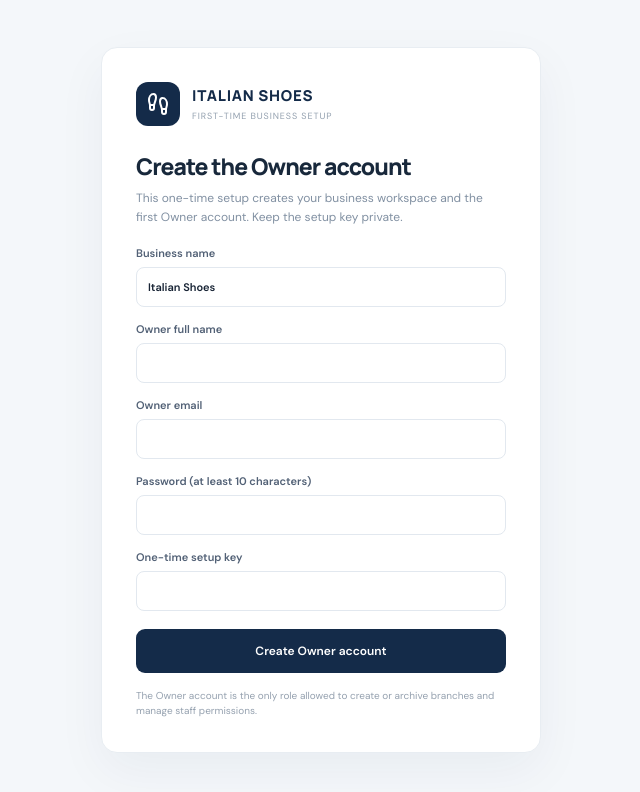
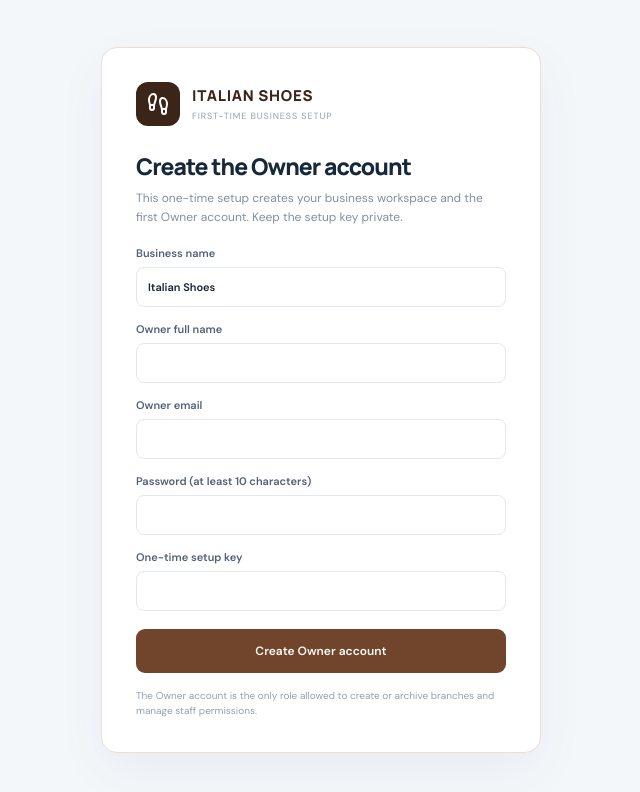
Before and after one commit to HubDesigns/italian-shoes-pos., a Next.js app: page /setup in a window 1280 px wide. Shown: the top 792 px of the page, without its empty margins (319-959 px from the left). Built offline with nearby package versions, Linux system fonts and the light colour scheme; no server answers; the database is empty.

Commit message:
Apply dark leather brand theme to sidebar and header

```diff
--- a/app/globals.css
+++ b/app/globals.css
@@ -301,3 +301,70 @@ h1 { font: 800 27px Manrope, sans-serif; letter-spacing: -.04em; margin: 0; colo
 .workspace-content { min-width: 0; padding: 0; }
 .breadcrumb-link { color: #748195; text-decoration: none; }
 .breadcrumb-link:hover { color: #16865d; }
+
+/* Italian Shoes — dark leather visual theme */
+:root {
+  --navy: #3B2418;
+  --navy-deep: #3B2418;
+  --green-soft: #f3e9df;
+  --ink: #2c211b;
+  --muted: #8b7769;
+  --line: #eadfd5;
+  --canvas: #f7f3ed;
+}
+.sidebar {
+  background: #3B2418;
+}
+.brand-mark {
+  background: #A8794F;
+  color: #3B2418;
+}
+.nav-item.active {
+  background: #70452B;
+  color: #fffaf5;
+  box-shadow: inset 3px 0 #D5B18C;
+}
+.nav-item:hover {
+  background: rgba(255, 245, 235, .10);
+}
+.topbar {
+  background: #3B2418;
+  border-bottom: 1px solid #5a3b2c;
+}
+.breadcrumb {
+  color: #d7c3b3;
+}
+.breadcrumb strong {
+  color: #fffaf5;
+}
+.breadcrumb-link,
+.breadcrumb-link:hover {
+  color: #e4cdb9;
+}
+.owner-pill {
+  border-left-color: #654633;
+}
+.owner-avatar {
+  background: #A8794F;
+  color: #3B2418;
+}
+.owner-label {
+  color: #fffaf5;
+}
+.owner-caption {
+  color: #d7c3b3;
+}
+.top-role-chip {
+  background: #70452B;
+  color: #fff4e9;
+}
+.primary-button {
+  background: #70452B;
+  color: #fffaf5;
+}
+.primary-button:hover {
+  background: #5a3624;
+}
+.auth-logo {
+  background: #3B2418;
+}
```
